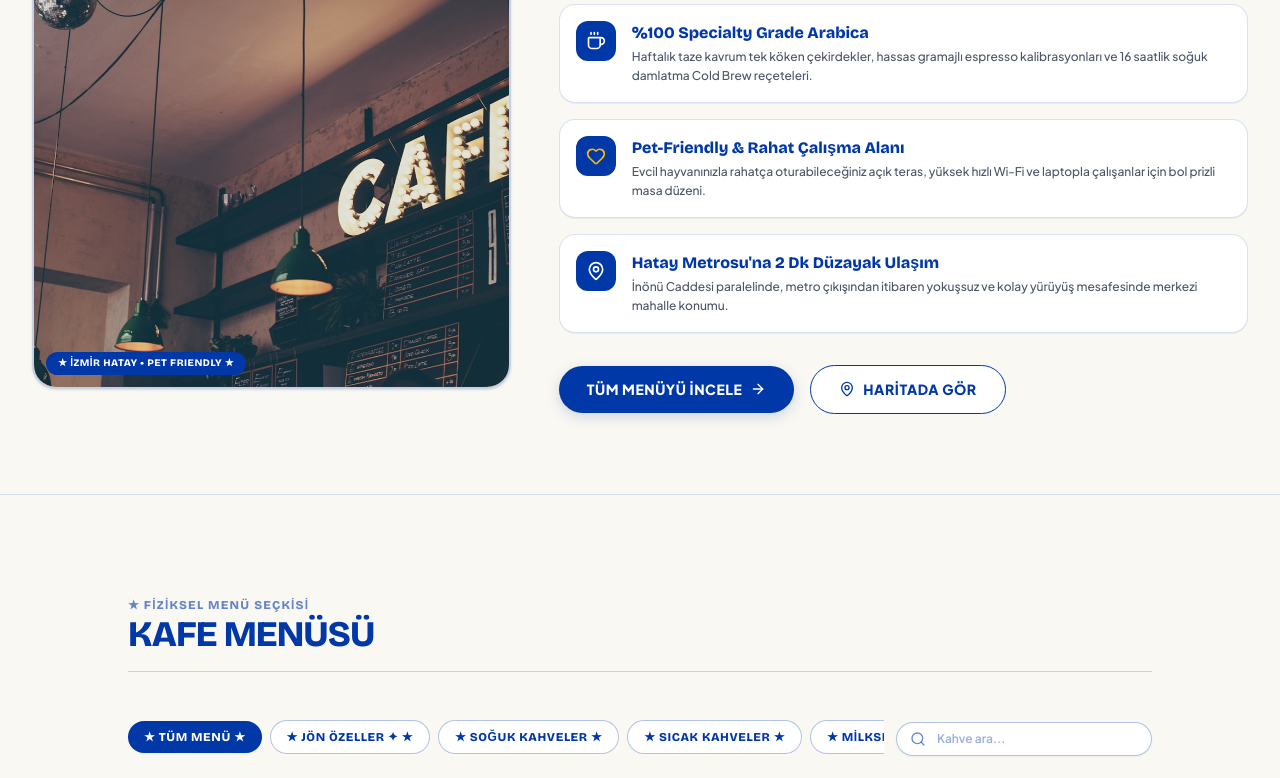
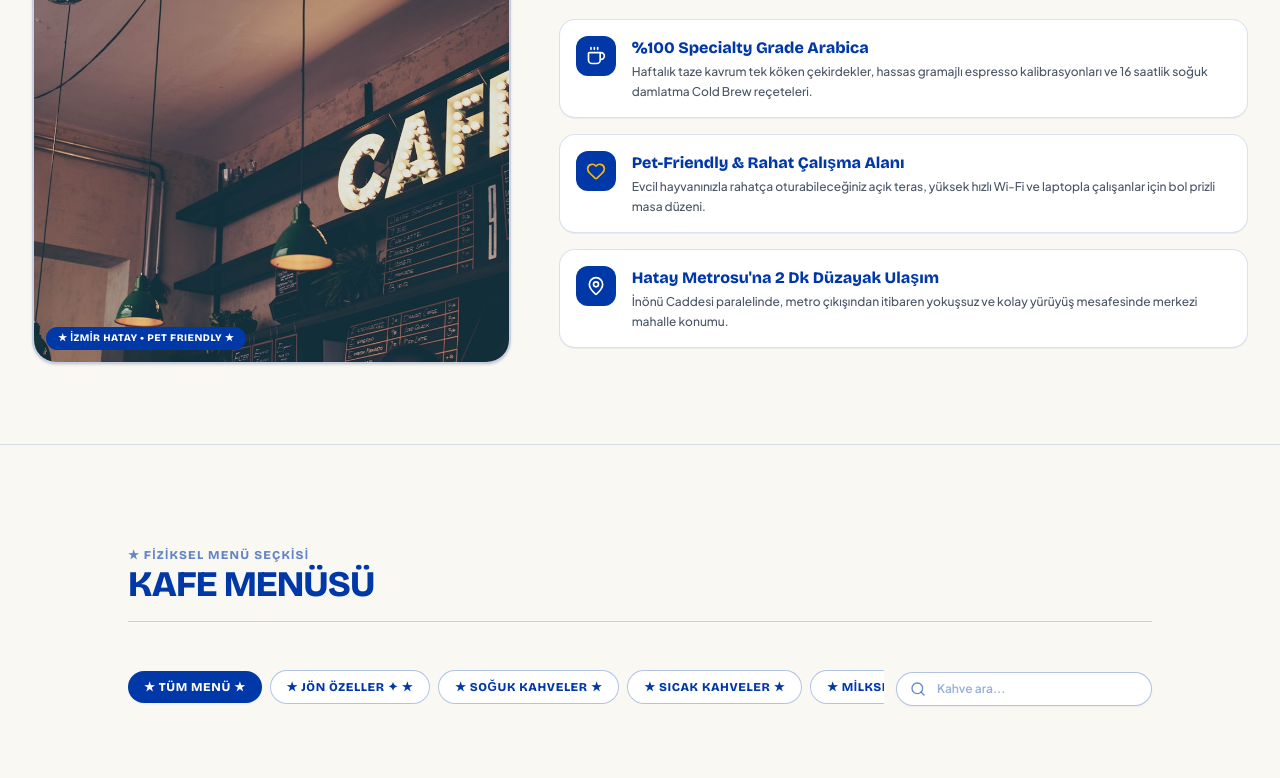
Before and after one commit to cetindesign/joncoffee, a Next.js app: page / in a window 1280 px wide. Shown: the part 2072-2850 px from the top of the page. Built offline with nearby package versions, Linux system fonts and the light colour scheme.

Commit message:
fix(story): remove redundant menu and map buttons from Mahalle Kültürü section

```diff
--- a/components/story-section.tsx
+++ b/components/story-section.tsx
@@ -1,17 +1,10 @@
 'use client';
 
 import Image from 'next/image';
-import { Coffee, Heart, MapPin, ArrowRight } from 'lucide-react';
+import { Coffee, Heart, MapPin } from 'lucide-react';
 import { assetPath } from '@/lib/assets';
-import { STORE_INFO } from '@/data/store-info';
 
 export function StorySection() {
-  const scrollToMenu = (e: React.MouseEvent) => {
-    e.preventDefault();
-    const el = document.getElementById('menu');
-    if (el) el.scrollIntoView({ behavior: 'smooth' });
-  };
-
   return (
     <section id="karakterler" className="scroll-mt-20 sm:scroll-mt-24 py-14 sm:py-20 px-4 sm:px-6 lg:px-8 bg-[#faf8f2] border-b border-[#0038a8]/15">
       <div className="max-w-7xl mx-auto space-y-8 sm:space-y-12">
@@ -93,28 +86,6 @@ export function StorySection() {
                 </div>
               </div>
             </div>
-
-            {/* Direct Link */}
-            <div className="pt-2 flex items-center gap-4">
-              <a
-                href="#menu"
-                onClick={scrollToMenu}
-                className="btn-chamberlain-primary py-3.5 px-6 text-xs"
-              >
-                <span>Tüm Menüyü İncele</span>
-                <ArrowRight className="w-4 h-4" />
-              </a>
-
-              <a
-                href={STORE_INFO.location.googleMapsUrl}
-                target="_blank"
-                rel="noopener noreferrer"
-                className="btn-chamberlain-secondary py-3.5 px-5 text-xs"
-              >
-                <MapPin className="w-4 h-4 text-[#0038a8]" />
-                <span>Haritada Gör</span>
-              </a>
-            </div>
           </div>
         </div>
       </div>
```
